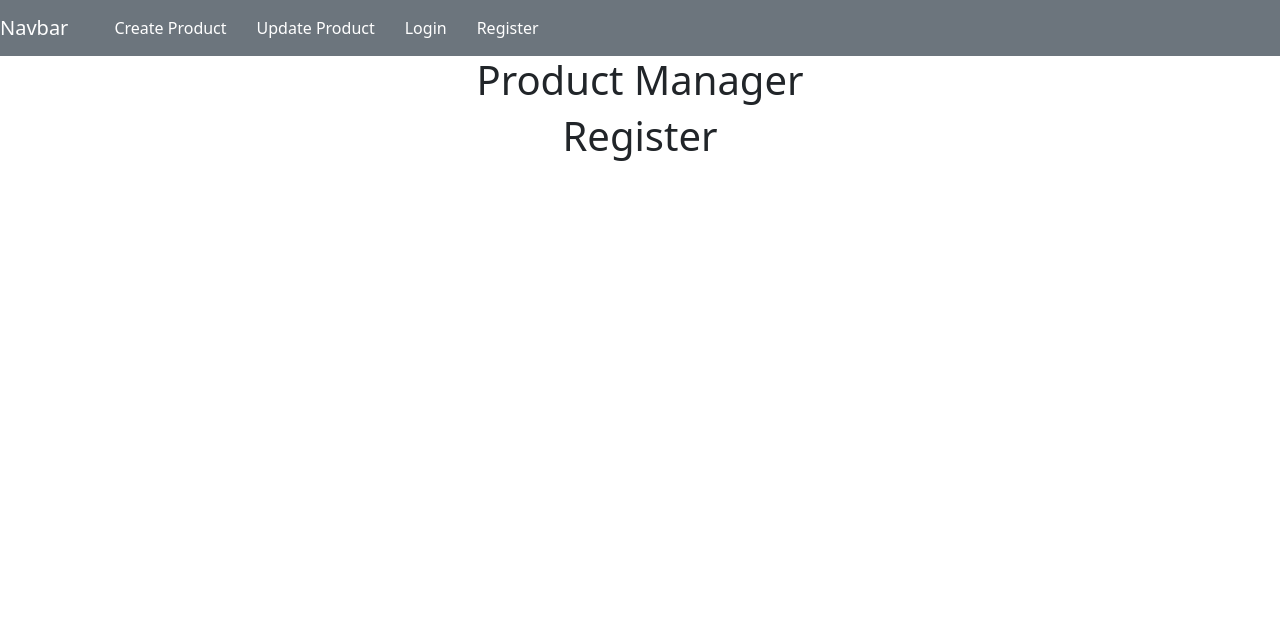
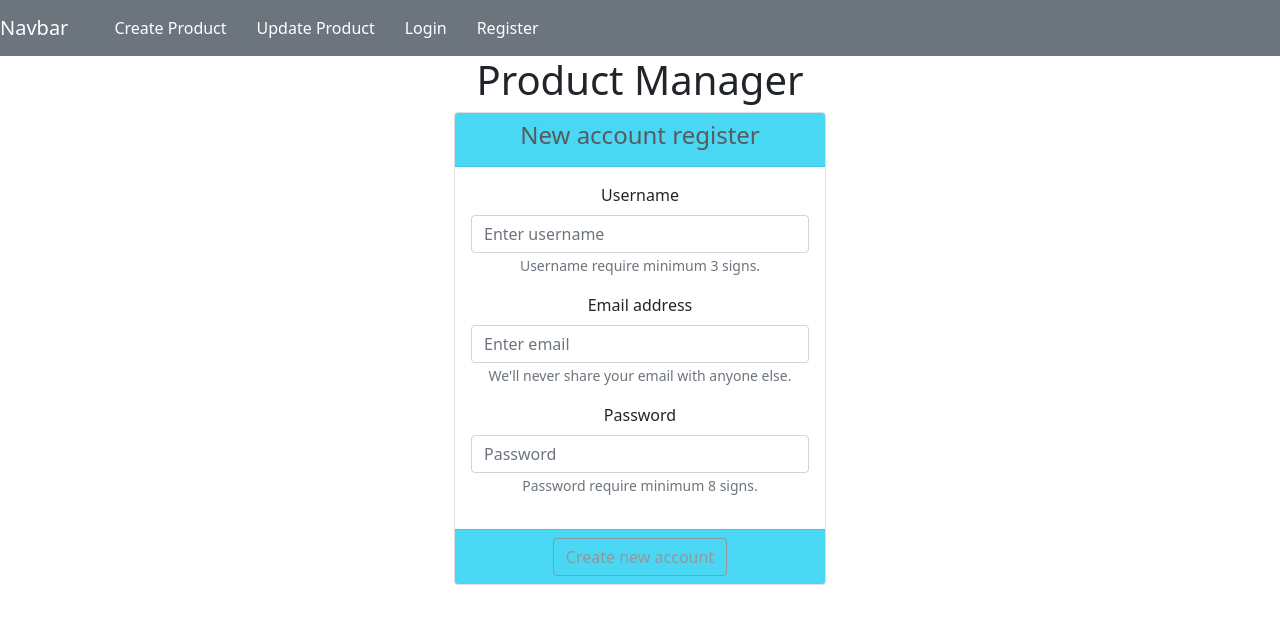
Before and after one commit to RKEndToEnd/Product-Manager-API-React, a React (Create React App) app: page /register in a window 1280 px wide. Shown: the top 624 px of the page. Built offline with nearby package versions, Linux system fonts and the light colour scheme.

Commit message:
api integration - registration form

```diff
--- a/src/Register.js
+++ b/src/Register.js
@@ -1,9 +1,74 @@
-function Register()
-{
-    return(
-        <div>
-            <h1>Register</h1>
+import {Form} from "react-bootstrap";
+import {Button} from "react-bootstrap";
+import {useState} from "react";
+import {useNavigate} from "react-router-dom";
+
+function Register() {
+
+    const [name, setName] = useState("");
+    const [email, setEmail] = useState("");
+    const [password, setPassword] = useState("");
+    const navigate = useNavigate();
+
+    async function signUp() {
+        let item = {name, email, password}
+        let result = await fetch("http://localhost:8000/api/register", {
+            method: 'POST',
+            body: JSON.stringify(item),
+            headers: {
+                "Content-Type": 'application/json',
+                "Accept": 'apllication/json',
+            }
+        })
+        result = await result.json()
+        localStorage.setItem("user-info", JSON.stringify(result))
+        navigate('/create')
+    }
+
+    return (
+        <div className="d-flex container align-items-center justify-content-center">
+            <div className="card col-md-4">
+                <div className="card-header bg-info opacity-75">
+                    <h4>New account register</h4>
+                </div>
+                <div className="card-body">
+                    <Form>
+                        <Form.Group className="mb-3" controlId="formBasicName">
+                            <Form.Label>Username</Form.Label>
+                            <Form.Control type="text" value={name} onChange={(e) => setName(e.target.value)}
+                                          placeholder="Enter username"/>
+                            <Form.Text className="text-muted">
+                                Username require minimum 3 signs.
+                            </Form.Text>
+                        </Form.Group>
+
+                        <Form.Group className="mb-3" controlId="formBasicEmail">
+                            <Form.Label>Email address</Form.Label>
+                            <Form.Control type="email" value={email} onChange={(e) => setEmail(e.target.value)}
+                                          placeholder="Enter email"/>
+                            <Form.Text className="text-muted">
+                                We'll never share your email with anyone else.
+                            </Form.Text>
+                        </Form.Group>
+
+                        <Form.Group className="mb-3" controlId="formBasicPassword">
+                            <Form.Label>Password</Form.Label>
+                            <Form.Control type="password" value={password} onChange={(e) => setPassword(e.target.value)}
+                                          placeholder="Password"/>
+                            <Form.Text className="text-muted">
+                                Password require minimum 8 signs.
+                            </Form.Text>
+                        </Form.Group>
+                    </Form>
+                </div>
+                <div className="card-footer bg-info opacity-75">
+                    <Button onClick={signUp} variant="outline-secondary" type="submit">
+                        Create new account
+                    </Button>
+                </div>
+            </div>
         </div>
     )
 }
+
 export default Register
```
